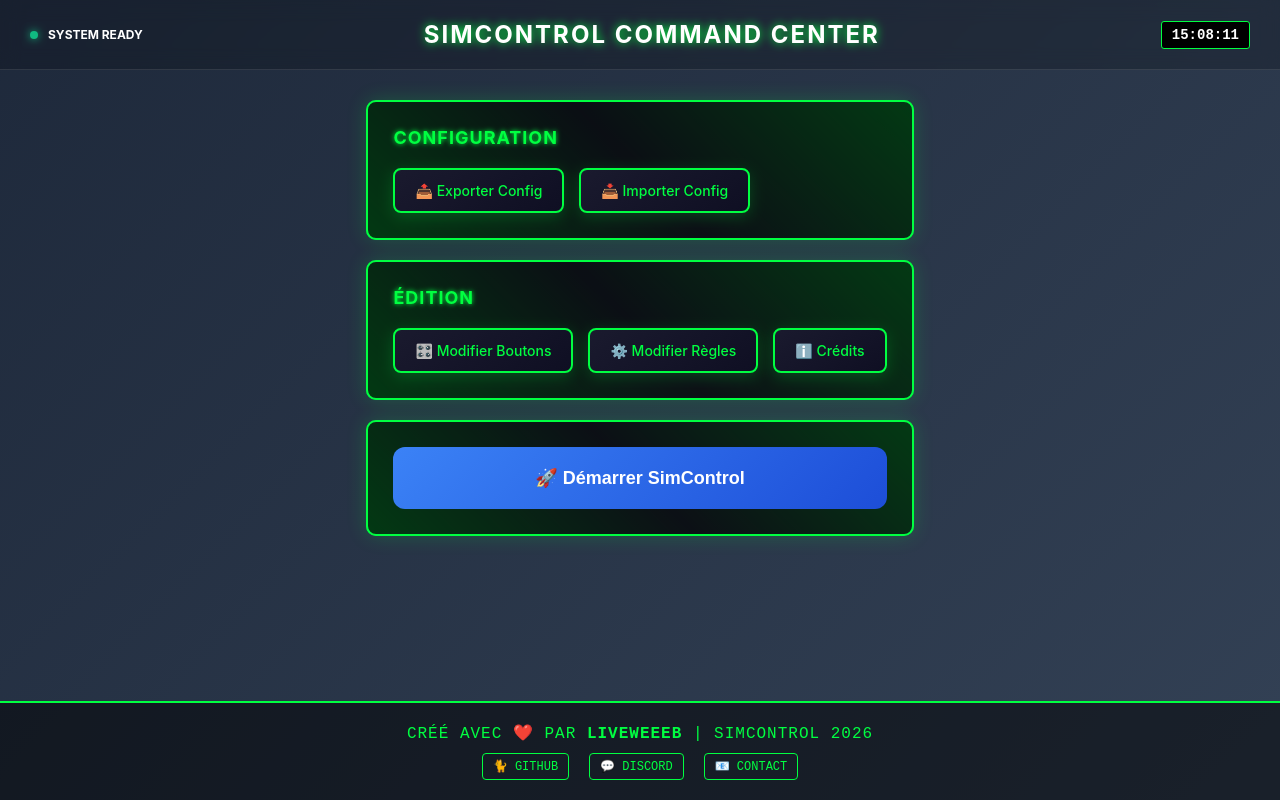
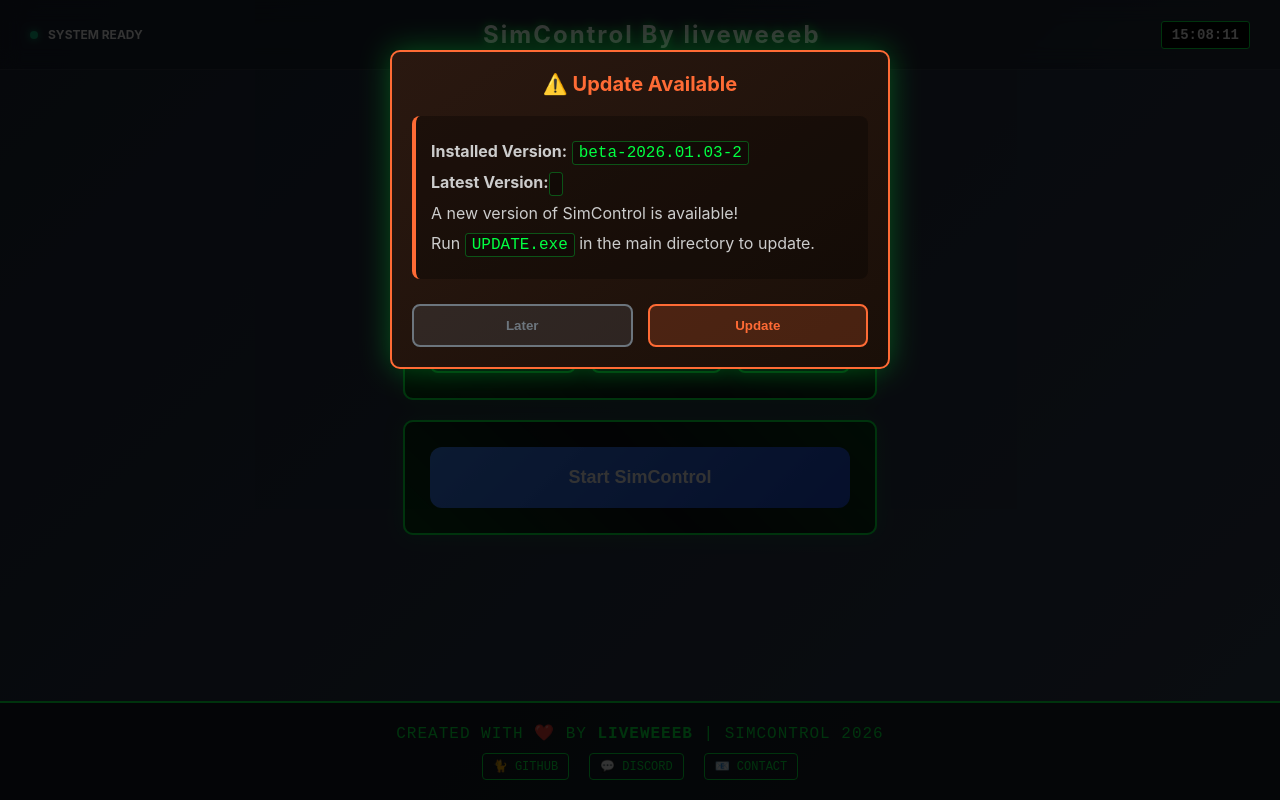
Before and after one commit to liveweeeb13/SimControl, a Flask app: page / in a window 1280 px wide. Run offline with Flask 3, Linux system fonts and the light colour scheme.

Commit message:
beta-2026.01.03-2

```diff
--- a/app.py
+++ b/app.py
@@ -3,6 +3,8 @@
 from pynput.keyboard import Key, Controller
 import threading
 import json
+import requests
+import os
 
 app = Flask(__name__)
 app.config['SECRET_KEY'] = 'jugfhuigfyhghfyghfygfgfgff4gf545g5g5h7548ù74ù'
@@ -11,9 +13,46 @@
 keyboard = Controller()
 pressed_keys = set()
 
+def check_version():
+    try:
+        with open('version.txt', 'r') as f:
+            current_version = f.read().strip()
+
+        response = requests.get('https://raw.githubusercontent.com/liveweeeb13/SimControl/refs/heads/main/version.txt')
+        latest_version = response.text.strip()
+
+        if current_version != latest_version:
+            print(f"⚠️  MISE À JOUR DISPONIBLE !")
+            print(f"Version installée: {current_version}")
+            print(f"Dernière version: {latest_version}")
+            print(f"Lancez UPDATE.exe pour mettre à jour")
+            return current_version, latest_version, True
+        else:
+            print(f"✅ Version à jour: {current_version}")
+            return current_version, latest_version, False
+    except:
+        return "unknown", "unknown", False
+
+current_ver, latest_ver, needs_update = check_version()
+
+def create_default_config():
+    if not os.path.exists('static/config.js'):
+        default_config = '''const buttons = [];
+
+const rules = {
+    autodisable: [],
+    stopmac: []
+};'''
+        os.makedirs('static', exist_ok=True)
+        with open('static/config.js', 'w', encoding='utf-8') as f:
+            f.write(default_config)
+        print("✅ Default config.js created")
+
+create_default_config()
+
 @app.route('/')
 def menu():
-    return render_template('menu.html')
+    return render_template('menu.html', current_version=current_ver, latest_version=latest_ver, needs_update=needs_update)
 
 @app.route('/simcontrol')
 def index():
@@ -23,7 +62,6 @@
 def save_config():
     config_data = request.json
 
-    # Sauvegarder dans config.js
     config_js = f"""const buttons = {json.dumps(config_data['buttons'], indent=4)};
 
 const rules = {json.dumps(config_data['rules'], indent=4)};"""
--- a/static/menu.css
+++ b/static/menu.css
@@ -424,6 +424,69 @@
     border: 1px solid rgba(0, 255, 65, 0.3);
 }
 
+.update-modal {
+    max-width: 500px;
+    text-align: center;
+    border: 2px solid #ff6b35;
+    background: linear-gradient(145deg, #2a1810, #1a0f08);
+}
+
+.update-modal h3 {
+    color: #ff6b35;
+    margin-bottom: 20px;
+    font-size: 20px;
+}
+
+.update-info {
+    text-align: left;
+    margin: 20px 0;
+    padding: 15px;
+    background: rgba(0, 0, 0, 0.3);
+    border-radius: 8px;
+    border-left: 4px solid #ff6b35;
+}
+
+.update-info p {
+    margin: 10px 0;
+    color: #ccc;
+}
+
+.update-buttons {
+    display: flex;
+    gap: 15px;
+    margin-top: 25px;
+}
+
+.update-btn-later {
+    flex: 1;
+    padding: 12px;
+    background: rgba(108, 117, 125, 0.2);
+    border: 2px solid #6c757d;
+    color: #6c757d;
+    border-radius: 8px;
+    cursor: pointer;
+    font-weight: bold;
+}
+
+.update-btn-now {
+    flex: 1;
+    padding: 12px;
+    background: rgba(255, 107, 53, 0.2);
+    border: 2px solid #ff6b35;
+    color: #ff6b35;
+    border-radius: 8px;
+    cursor: pointer;
+    font-weight: bold;
+}
+
+.update-btn-now:hover {
+    background: rgba(255, 107, 53, 0.3);
+}
+
+.update-btn-later:hover {
+    background: rgba(108, 117, 125, 0.3);
+}
+
 @media (max-width: 768px) {
     .cockpit-header {
         flex-direction: column;
--- a/static/style.css
+++ b/static/style.css
@@ -24,7 +24,7 @@
     align-items: center;
 }
 
-.simcontrol {
+.streamdeck {
     display: grid;
     grid-template-columns: repeat(7, 1fr);
     grid-template-rows: repeat(5, 1fr);
@@ -95,7 +95,7 @@
         overflow: hidden;
     }
 
-    .simcontrol {
+    .streamdeck {
         width: 90vw;
         height: 90vh;
         gap: 5px 1px;
--- a/templates/index.html
+++ b/templates/index.html
@@ -6,18 +6,17 @@
     <meta name="mobile-web-app-capable" content="yes">
     <meta name="apple-mobile-web-app-capable" content="yes">
     <meta name="apple-mobile-web-app-status-bar-style" content="black-translucent">
-    <title>Train Simulator SimControl</title>
+    <title>SimControl</title>
     <link rel="stylesheet" href="{{ url_for('static', filename='style.css') }}">
 </head>
 <body>
     <div class="container">
-        <div class="simcontrol" id="simcontrol"></div>
+        <div class="streamdeck" id="streamdeck"></div>
     </div>
     <script src="https://cdnjs.cloudflare.com/ajax/libs/socket.io/4.0.1/socket.io.js"></script>
     <script src="{{ url_for('static', filename='config.js') }}"></script>
     <script src="{{ url_for('static', filename='script.js') }}"></script>
     <script>
-        // Forcer l'orientation paysage sur mobile
         if (screen.orientation && screen.orientation.lock) {
             screen.orientation.lock('landscape').catch(() => {});
         }
--- a/templates/menu.html
+++ b/templates/menu.html
@@ -1,5 +1,5 @@
 <!DOCTYPE html>
-<html lang="fr">
+<html lang="en">
 <head>
     <meta charset="UTF-8">
     <meta name="viewport" content="width=device-width, initial-scale=1.0">
@@ -12,7 +12,7 @@
             <div class="status-light green"></div>
             <span>SYSTEM READY</span>
         </div>
-        <h1 class="cockpit-title">SIMCONTROL COMMAND CENTER</h1>
+        <h1 class="cockpit-title">SimControl By liveweeeb</h1>
         <div class="header-right">
             <div class="digital-clock" id="clock"></div>
         </div>
@@ -23,28 +23,46 @@
         <div class="menu-section">
             <h2>Configuration</h2>
             <div class="menu-buttons">
-                <button onclick="exportConfig()" class="menu-btn">📤 Exporter Config</button>
-                <button onclick="document.getElementById('importFile').click()" class="menu-btn">📥 Importer Config</button>
+                <button onclick="exportConfig()" class="menu-btn">📤 Export Config</button>
+                <button onclick="document.getElementById('importFile').click()" class="menu-btn">📥 Import Config</button>
                 <input type="file" id="importFile" accept=".json" style="display: none;" onchange="importConfig(event)">
             </div>
         </div>
 
         <div class="menu-section">
-            <h2>Édition</h2>
+            <h2>Edition</h2>
             <div class="menu-buttons">
-                <button onclick="editButtons()" class="menu-btn">🎛️ Modifier Boutons</button>
-                <button onclick="editRules()" class="menu-btn">⚙️ Modifier Règles</button>
-                <button onclick="showCredits()" class="menu-btn">ℹ️ Crédits</button>
+                <button onclick="editButtons()" class="menu-btn">🎛️ Edit Buttons</button>
+                <button onclick="editRules()" class="menu-btn">⚙️ Edit Rules</button>
+                <button onclick="showCredits()" class="menu-btn">ℹ️ Credits</button>
             </div>
         </div>
 
         <div class="menu-section">
-            <button onclick="startSimControl()" class="start-btn">🚀 Démarrer SimControl</button>
+            <button onclick="startSimControl()" class="start-btn">Start SimControl</button>
         </div>
     </div>
 
+    {% if needs_update %}
+    <div id="updateModal" class="modal" style="display: block;">
+        <div class="modal-content update-modal">
+            <h3>⚠️ Update Available</h3>
+            <div class="update-info">
+                <p><strong>Installed Version:</strong> <code>{{ current_version }}</code></p>
+                <p><strong>Latest Version:</strong> <code>{{ latest_version }}</code></p>
+                <p>A new version of SimControl is available!</p>
+                <p>Run <code>UPDATE.exe</code> in the main directory to update.</p>
+            </div>
+            <div class="update-buttons">
+                <button onclick="closeModal('updateModal')" class="update-btn-later">Later</button>
+                <button onclick="window.open('https://github.com/liveweeeb13/SimControl/releases', '_blank')" class="update-btn-now">Update</button>
+            </div>
+        </div>
+    </div>
+    {% endif %}
+
     <footer class="footer">
-        <p>Créé avec <span class="heart">❤️</span> par <strong>liveweeeb</strong> | SimControl 2026</p>
+        <p>Created with <span class="heart">❤️</span> by <strong>liveweeeb</strong> | SimControl 2026</p>
         <div class="footer-links">
             <a href="https://github.com/liveweeeb13" target="_blank">🐈 GitHub</a>
             <a href="https://discord.gg/ukJegYrXWR" target="_blank">💬 Discord</a>
@@ -55,19 +73,19 @@
     <div id="buttonModal" class="modal">
         <div class="modal-content">
             <span class="close" onclick="closeModal('buttonModal')">&times;</span>
-            <h3>Modifier Bouton</h3>
+            <h3>Edit Button</h3>
             <form id="buttonForm">
                 <input type="hidden" id="buttonId">
-                <label>Titre: <input type="text" id="buttonTitle"></label>
+                <label>Title: <input type="text" id="buttonTitle"></label>
                 <label>Label: <input type="text" id="buttonLabel"></label>
-                <label>Touche: <input type="text" id="buttonKey" maxlength="1"></label>
+                <label>Key: <input type="text" id="buttonKey" maxlength="1"></label>
                 <label>Toggleable: <input type="checkbox" id="buttonToggleable"></label>
-                <label>Couleur OFF: <input type="color" id="buttonColor1"></label>
-                <label>Couleur ON: <input type="color" id="buttonColor2"></label>
+                <label>Color OFF: <input type="color" id="buttonColor1"></label>
+                <label>Color ON: <input type="color" id="buttonColor2"></label>
                 <label>Hold Time (ms): <input type="number" id="buttonHoldTime" min="0"></label>
                 <div class="modal-buttons">
-                    <button type="button" onclick="saveButton()">Sauvegarder</button>
-                    <button type="button" onclick="deleteButton()">Supprimer</button>
+                    <button type="button" onclick="saveButton()">Save</button>
+                    <button type="button" onclick="deleteButton()">Delete</button>
                 </div>
             </form>
         </div>
@@ -76,33 +94,31 @@
     <div id="rulesModal" class="modal">
         <div class="modal-content">
             <span class="close" onclick="closeModal('rulesModal')">&times;</span>
-            <h3>Modifier Règles</h3>
+            <h3>Edit Rules</h3>
             <div id="rulesContent"></div>
-            <button onclick="addRule('autodisable')">+ Ajouter Autodisable</button>
-            <button onclick="addRule('stopmac')">+ Ajouter Stopmac</button>
-            <button onclick="saveRules()">Sauvegarder Règles</button>
+            <button onclick="addRule('autodisable')">+ Add Autodisable</button>
+            <button onclick="addRule('stopmac')">+ Add Stopmac</button>
+            <button onclick="saveRules()">Save Rules</button>
         </div>
     </div>
 
     <div id="creditsModal" class="modal">
         <div class="modal-content">
             <span class="close" onclick="closeModal('creditsModal')">&times;</span>
-            <h3>Crédits & Informations</h3>
+            <h3>Credits & Information</h3>
             <div class="credits-content">
                 <h4>SimControl 2026</h4>
-                <p>Créé avec ❤️ par <strong>liveweeeb</strong></p>
+                <p>Created with ❤️ by <strong>liveweeeb</strong></p>
 
-                <h4>Aide à la conception</h4>
+                <h4>Design Help</h4>
                 <ul>
                     <li>Mr_Ewann 🚂🚃</li>
                 </ul>
 
-                <h4>Versions actuelle</h4>
+                <h4>Current Version</h4>
                 <ul>
-                    <li>SimControl: <code>beta-2026.01.03-1</code></li>
+                    <li>SimControl: <code>{{ current_version }}</code></li>
                 </ul>
-
-
 
                 <div class="credits-links">
                     <a href="https://github.com/liveweeeb" target="_blank">🐈 GitHub</a>
@@ -118,10 +134,10 @@
     <script>
         function updateClock() {
             const now = new Date();
-            const time = now.toLocaleTimeString('fr-FR', { hour12: false });
+            const time = now.toLocaleTimeString(undefined, { hour12: false });
             document.getElementById('clock').textContent = time;
         }
-        setInterval(updateClock, 600);
+        setInterval(updateClock, 60);
         updateClock();
     </script>
 </body>
--- a/version.txt
+++ b/version.txt
@@ -1 +1 @@
-beta-2026.01.03-1
+beta-2026.01.03-2
```
Also changed, not shown: static/config.js (+12 -224 lines), static/script.js (+6 -4 lines), README.md.
